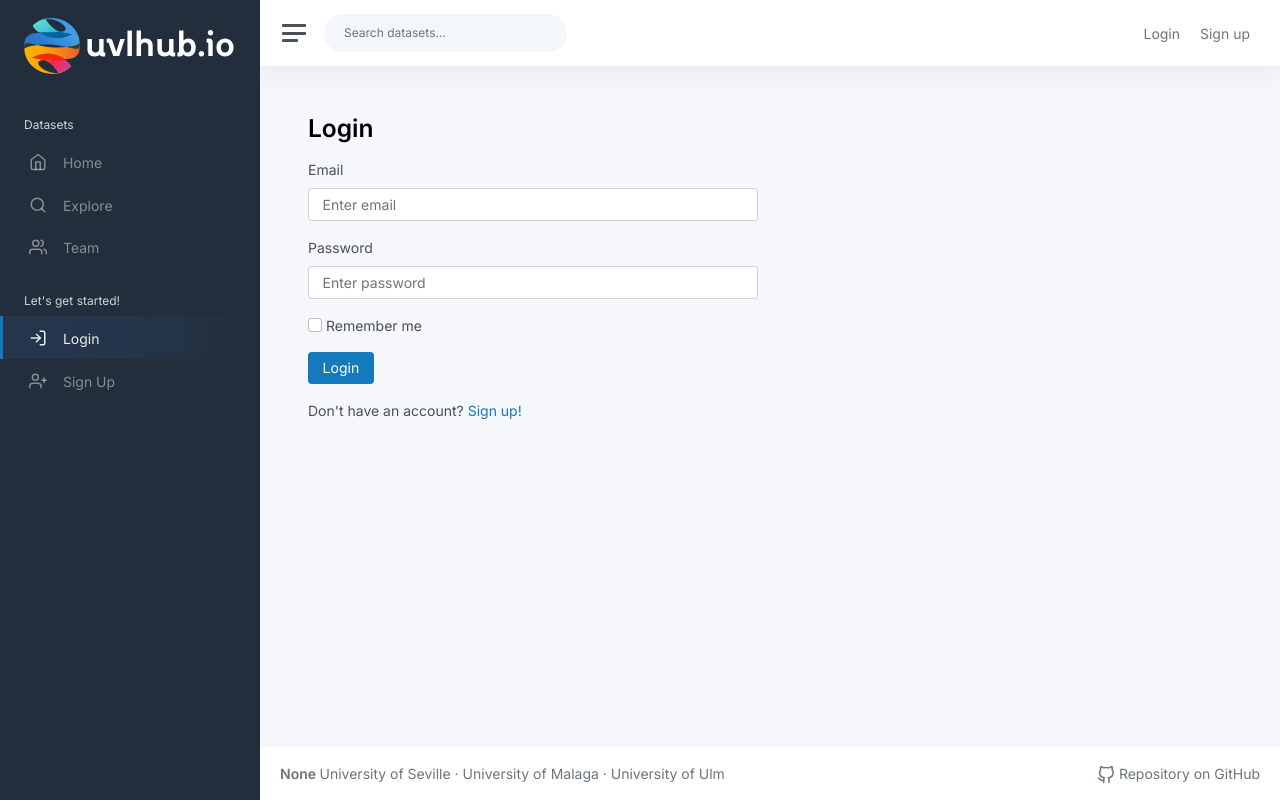
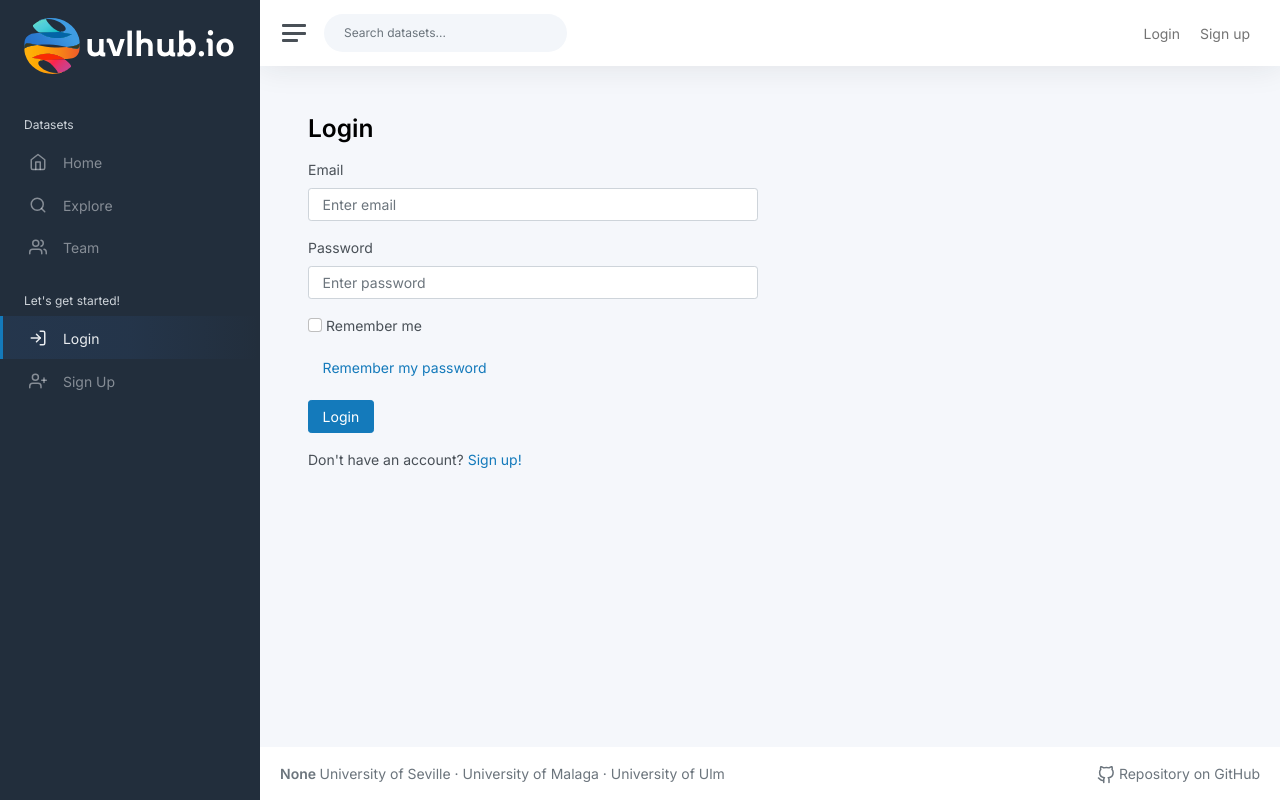
Before and after one commit to Domi-ATLAS/pescaito-hub, a Flask app: page /login in a window 1280 px wide. Run offline with Flask 3, Linux system fonts and the light colour scheme; parts of the project's set-up code (start-up, migrations or seed data) failed here and were passed over; some libraries are stand-ins or nearby versions.

Commit message:
feat(password): creada interfaz, y html donde mandar correo

```diff
--- a/app/__init__.py
+++ b/app/__init__.py
@@ -1,10 +1,11 @@
+# app/__init__.py
+
 import os
-
 from flask import Flask
-
 from flask_sqlalchemy import SQLAlchemy
+from flask_migrate import Migrate
+from flask_mail import Mail
 from dotenv import load_dotenv
-from flask_migrate import Migrate
 
 from core.configuration.configuration import get_app_version
 from core.managers.module_manager import ModuleManager
@@ -15,10 +16,10 @@
 # Load environment variables
 load_dotenv()
 
-# Create the instances
+# Create instances for extensions
 db = SQLAlchemy()
 migrate = Migrate()
-
+mail = Mail()  # Instancia de Flask-Mail aquí
 
 def create_app(config_name='development'):
     app = Flask(__name__)
@@ -26,6 +27,18 @@
     # Load configuration according to environment
     config_manager = ConfigManager(app)
     config_manager.load_config(config_name=config_name)
+
+    # Configuración de Flask-Mail
+    app.config['MAIL_SERVER'] = 'smtp.gmail.com'  # O el servidor SMTP que estés usando
+    app.config['MAIL_PORT'] = 587
+    app.config['MAIL_USE_TLS'] = True  # Habilitar TLS
+    app.config['MAIL_USE_SSL'] = False
+    app.config['MAIL_USERNAME'] = os.getenv('MAIL_USERNAME')  # Usuario de correo
+    app.config['MAIL_PASSWORD'] = os.getenv('MAIL_PASSWORD')  # Contraseña del correo o app-specific password
+    app.config['MAIL_DEFAULT_SENDER'] = os.getenv('MAIL_USERNAME')  # Correo por defecto para enviar
+
+    # Inicialización de Flask-Mail
+    mail.init_app(app)
 
     # Initialize SQLAlchemy and Migrate with the app
     db.init_app(app)
@@ -66,5 +79,5 @@
 
     return app
 
-
-app = create_app()
+# app = create_app()
+# Esto es inicializado cuando Flask lo ejecute.
--- a/app/modules/auth/forms.py
+++ b/app/modules/auth/forms.py
@@ -16,3 +16,7 @@
     password = PasswordField('Password', validators=[DataRequired()])
     remember_me = BooleanField('Remember me')
     submit = SubmitField('Login')
+
+
+class PasswordRecoveryForm(FlaskForm):
+    email = StringField('Email', validators=[Email()])
--- a/app/modules/auth/routes.py
+++ b/app/modules/auth/routes.py
@@ -1,12 +1,13 @@
-from flask import render_template, redirect, url_for, request
+from flask import render_template, redirect, url_for, request, flash, current_app
 from flask_login import current_user, login_user, logout_user
-
+from itsdangerous import TimedSerializer as Serializer
 from app.modules.auth import auth_bp
-from app.modules.auth.forms import SignupForm, LoginForm
+from app.modules.auth.forms import SignupForm, LoginForm, PasswordRecoveryForm  # El formulario de recuperación
 from app.modules.auth.services import AuthenticationService
 from app.modules.profile.services import UserProfileService
+from app.modules.auth.models import User  # Asumimos que el modelo de Usuario está en auth.models
 
-
+# Configuración
 authentication_service = AuthenticationService()
 user_profile_service = UserProfileService()
 
@@ -53,3 +54,82 @@
 def logout():
     logout_user()
     return redirect(url_for('public.index'))
+
+# Función para generar el token
+def generate_reset_token(email):
+    s = Serializer(current_app.config['SECRET_KEY'], expires_in=600)  # 10 minutos de expiración
+    return s.dumps({'email': email}).decode('utf-8')
+
+# Función para enviar el correo con el enlace de recuperación
+def send_reset_email(user_email):
+    token = generate_reset_token(user_email)
+    reset_url = url_for('auth.reset_password', token=token, _external=True)  # El enlace para la recuperación
+
+    msg = Message('Password Reset Request', recipients=[user_email])
+    msg.body = f'Please click the following link to reset your password: {reset_url}'
+
+    try:
+        mail.send(msg)  # Enviar el correo
+    except Exception as e:
+        print(f"Error al enviar el correo: {e}")
+
+# app/modules/auth/routes.py
+from flask import render_template, redirect, url_for, request
+from flask_login import current_user, login_user, logout_user
+from app import mail  # Importar mail aquí, donde lo necesitamos
+
+from app.modules.auth import auth_bp
+from app.modules.auth.forms import SignupForm, LoginForm, PasswordRecoveryForm
+from app.modules.auth.services import AuthenticationService
+from app.modules.profile.services import UserProfileService
+from flask_mail import Message  # Para enviar el correo
+
+authentication_service = AuthenticationService()
+user_profile_service = UserProfileService()
+
+# Ruta para recuperación de contraseña
+@auth_bp.route('/recover_password', methods=['GET', 'POST'])
+def recover_password():
+    form = PasswordRecoveryForm()
+
+    if form.validate_on_submit():
+        email = form.email.data
+        # Enviar correo de recuperación de contraseña
+        try:
+            msg = Message('Recuperación de contraseña',
+                          recipients=[email])
+            msg.body = "Este es un correo para la recuperación de tu contraseña."
+            mail.send(msg)  # Usamos mail aquí
+            return redirect(url_for('auth.password_recovery_success'))
+        except Exception as e:
+            return render_template("auth/recover_password_form.html", form=form, error=str(e))
+
+    return render_template("auth/recover_password_form.html", form=form)
+
+# Función para verificar el token
+def verify_reset_token(token):
+    s = Serializer(current_app.config['SECRET_KEY'])
+    try:
+        data = s.loads(token)
+    except:
+        return None  # Token inválido o expirado
+    return data['email']
+
+
+# Ruta para resetear la contraseña
+@auth_bp.route('/reset_password/<token>', methods=['GET', 'POST'])
+def reset_password(token):
+    email = verify_reset_token(token)
+    if not email:
+        flash('That is an invalid or expired token', 'error')
+        return redirect(url_for('auth.recover_password'))
+
+    user = User.query.filter_by(email=email).first()  # Obtén el usuario por correo
+    if request.method == 'POST':
+        new_password = request.form['password']  # La nueva contraseña que el usuario ingresa
+        user.password = new_password  # Aquí deberías encriptar la contraseña antes de guardarla
+        db.session.commit()  # Guarda la nueva contraseña en la base de datos
+        flash('Your password has been updated!', 'success')
+        return redirect(url_for('auth.login'))
+
+    return render_template('auth/reset_password.html', token=token)  # Muestra el formulario para cambiar la contraseña
--- a/app/modules/auth/templates/auth/login_form.html
+++ b/app/modules/auth/templates/auth/login_form.html
@@ -53,6 +53,14 @@
                     </div>
 
                     <div class="row">
+                        <div class="col-md-6 col-lg-6 col-xs-12">
+                            <div class="mb-3">
+                                <a href="{{ url_for('auth.recover_password') }}" class="btn btn-link">Remember my password</a>
+                            </div>
+                        </div>
+                    </div>
+
+                    <div class="row">
 
                         <div class="col-lg-6 col-12">
                             {{ form.submit(class="btn btn-primary") }}
@@ -87,7 +95,6 @@
     </div>
 </div>
 
-
 {% endblock %}
 
 {% block scripts %}
```
Also changed, not shown: app/modules/auth/templates/auth/forgot_password.html (added, +41 -0 lines), app/modules/auth/templates/auth/recover_password_form.html (added, +7 -0 lines), app/modules/auth/templates/auth/reset_password.html (added, +7 -0 lines).
